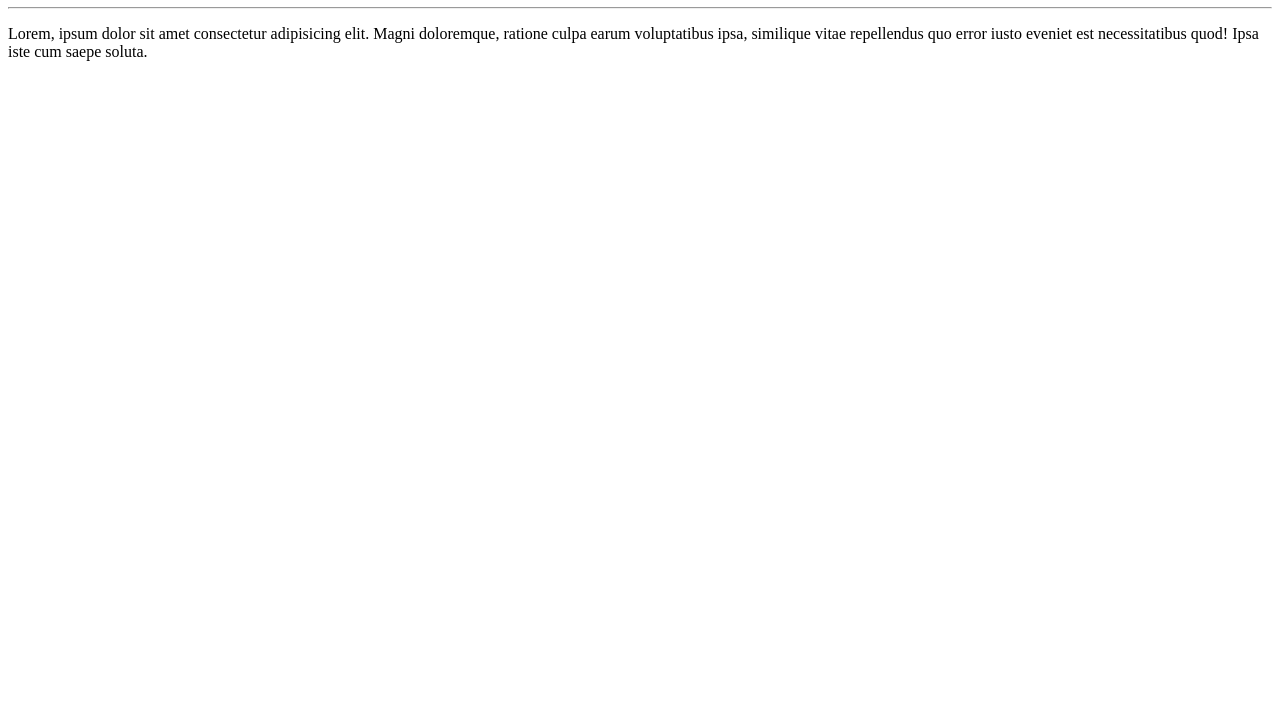
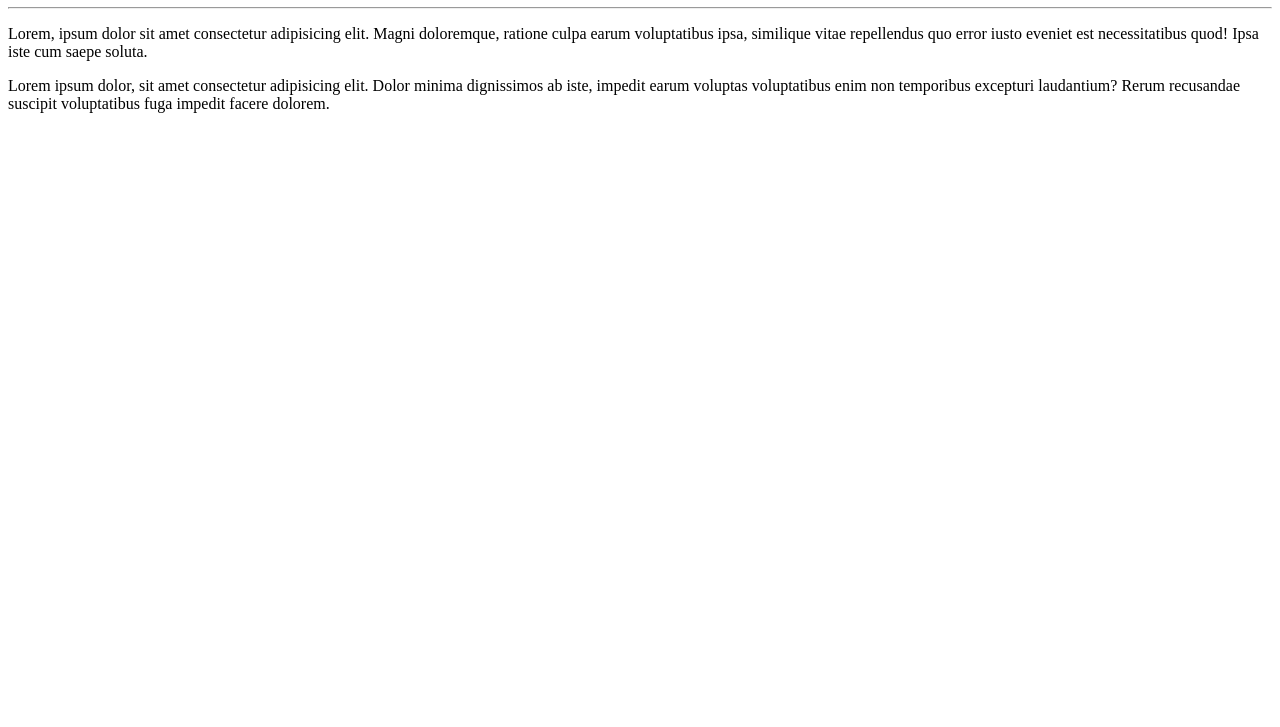
Before and after one commit to GuiDesiderio/Hello--World-, a plain HTML site: page site-exemplo/index.html in a window 1280 px wide. Shown: the part 73-800 px from the top of the page. Drawn offline with Linux system fonts and the light colour scheme.

Commit message:
Adicionei um parágrafo

```diff
--- a/site-exemplo/index.html
+++ b/site-exemplo/index.html
@@ -10,5 +10,6 @@
     <h1>Hello, Wordl!</h1>
     <hr>
     <p>Lorem, ipsum dolor sit amet consectetur adipisicing elit. Magni doloremque, ratione culpa earum voluptatibus ipsa, similique vitae repellendus quo error iusto eveniet est necessitatibus quod! Ipsa iste cum saepe soluta.</p>
+    <p>Lorem ipsum dolor, sit amet consectetur adipisicing elit. Dolor minima dignissimos ab iste, impedit earum voluptas voluptatibus enim non temporibus excepturi laudantium? Rerum recusandae suscipit voluptatibus fuga impedit facere dolorem.</p>
 </body>
 </html>
```
